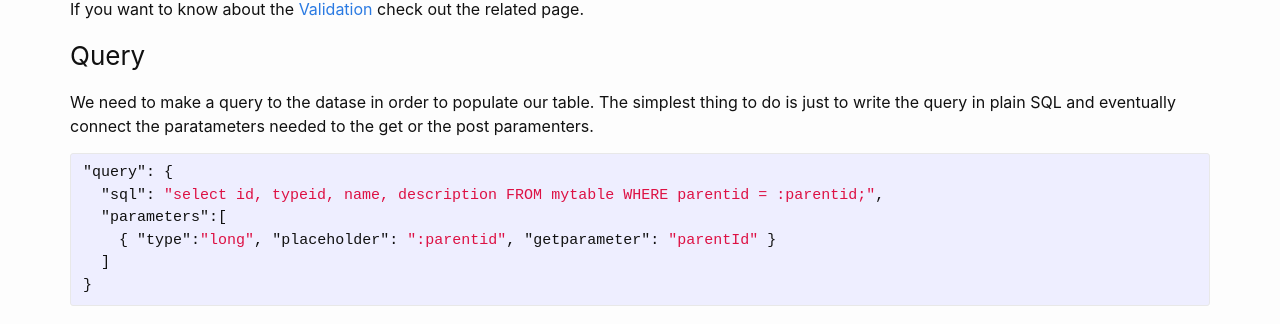
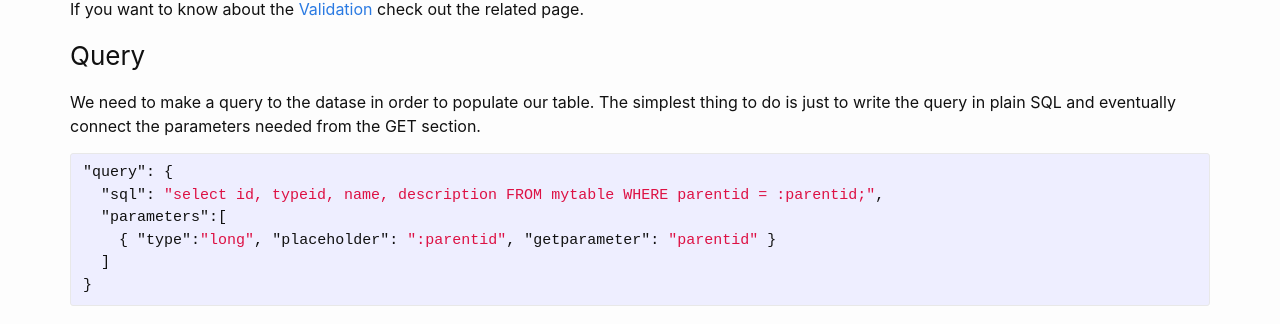
Before and after one commit to fabiomattei/uddocs, a Jekyll site: the page built from _docs/table-page.md, in a window 1280 px wide and 900 px high, scrolled down 714 px. Shown: the part 168-492 px from the top of the window. Built offline with Jekyll 4.4.1, drawn with Linux system fonts in a browser that asks for light colours.

Commit message:
working on table script

```diff
--- a/_docs/table-page.md
+++ b/_docs/table-page.md
@@ -35,13 +35,13 @@ If you want to know about the <a href="{{site.baseurl}}/docs/validation">Validat
 ### Query
 
 We need to make a query to the datase in order to populate our table.
-The simplest thing to do is just to write the query in plain SQL and eventually connect the paratameters needed to the get or the post paramenters.
+The simplest thing to do is just to write the query in plain SQL and eventually connect the parameters needed from the GET section.
 
 {% highlight json %}
 "query": {
   "sql": "select id, typeid, name, description FROM mytable WHERE parentid = :parentid;",
   "parameters":[
-    { "type":"long", "placeholder": ":parentid", "getparameter": "parentId" }
+    { "type":"long", "placeholder": ":parentid", "getparameter": "parentid" }
   ]
 }
 {% endhighlight %}
```
